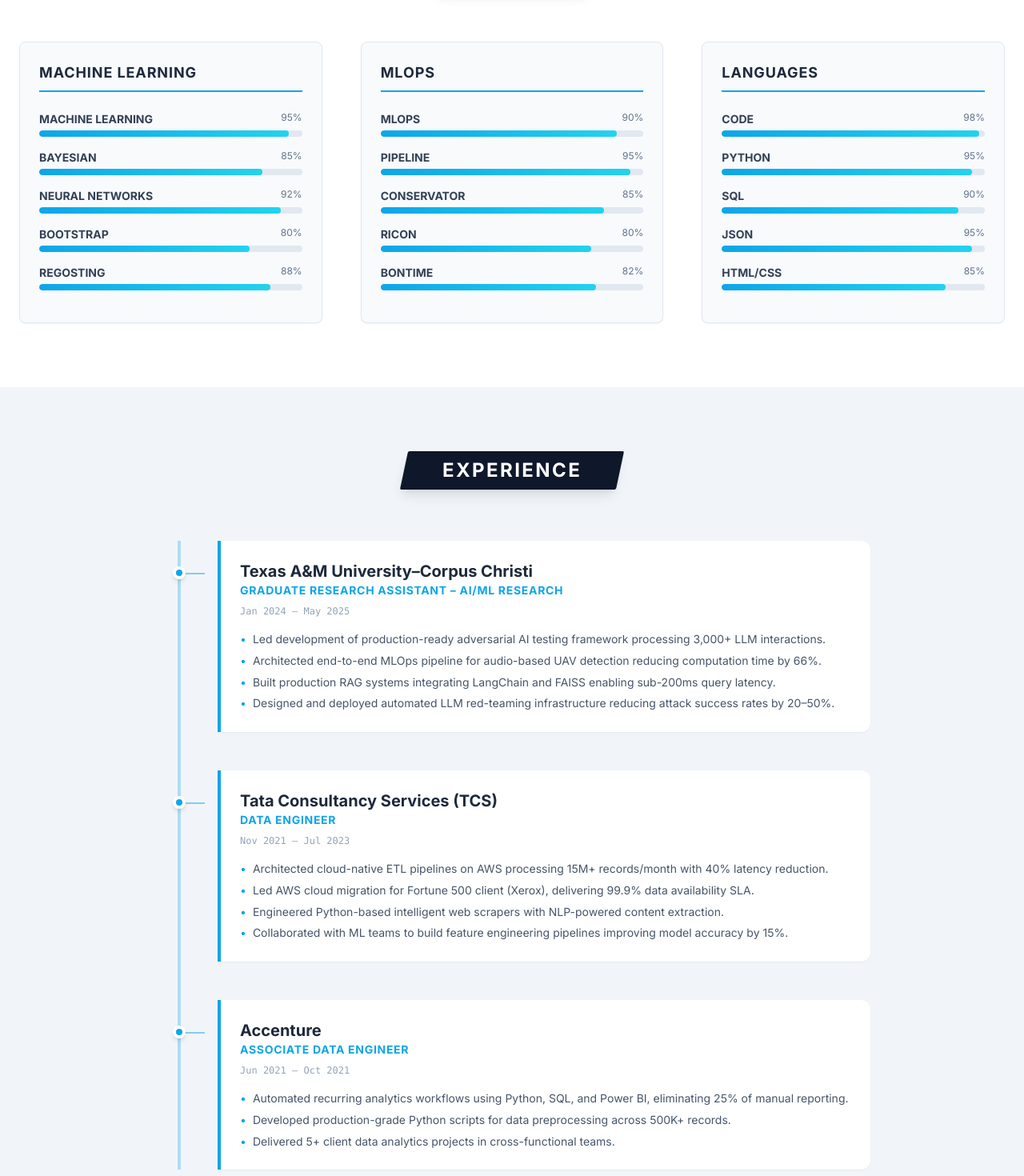
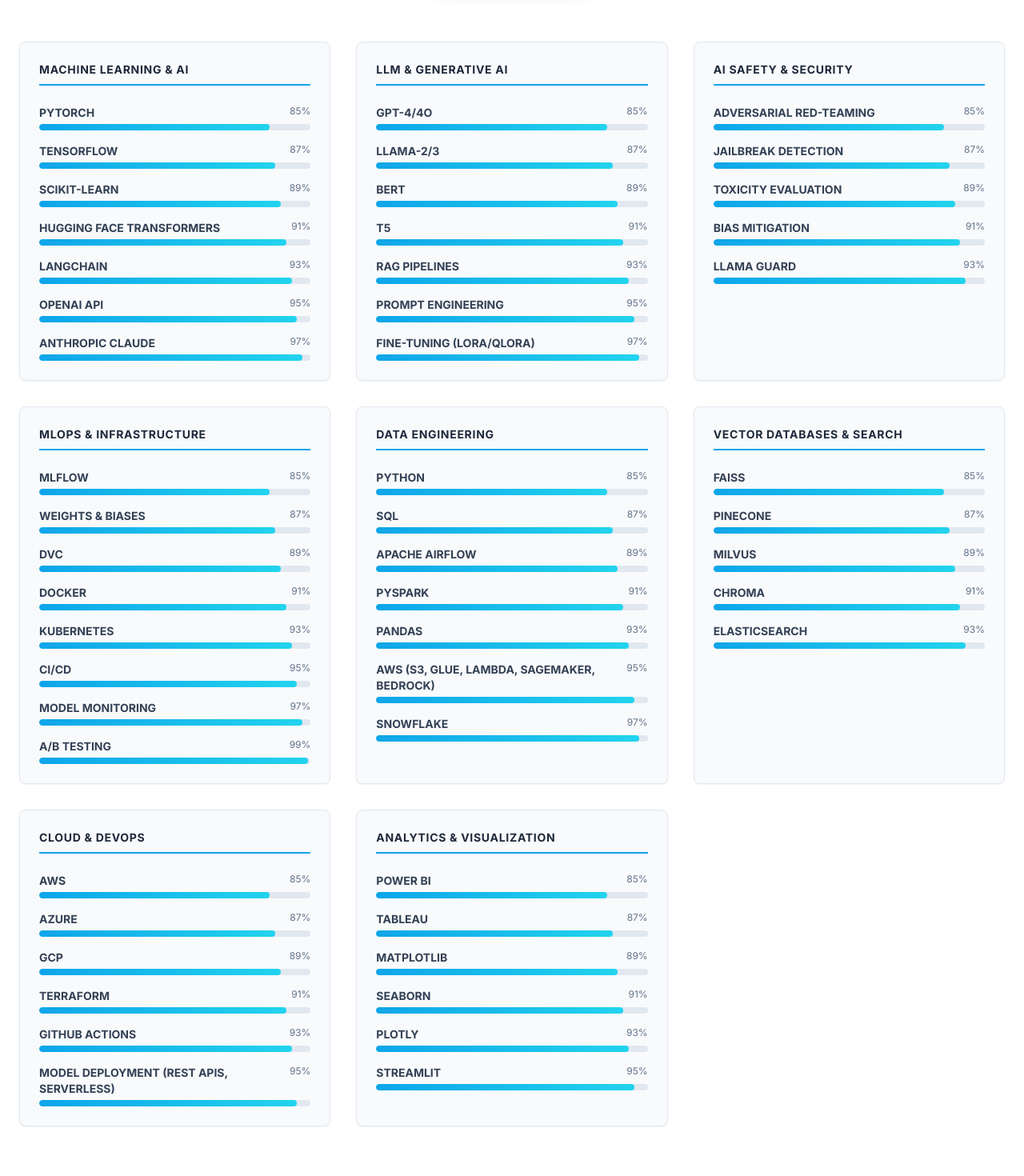
Before and after one commit to Sandeepkumaramgothu/Portfolio, a React (Vite) app: page / in a window 1280 px wide. Shown: the part 940-2410 px from the top of the page at 80% size. Built offline with nearby package versions, Linux system fonts and the light colour scheme.

Commit message:
feat: sync content with latest PDF resume (GenAI skills, Scholar link, updated experience)

```diff
--- a/components/Skills.tsx
+++ b/components/Skills.tsx
@@ -39,44 +39,20 @@
           </div>
         </div>
 
-        <div className="grid grid-cols-1 md:grid-cols-3 gap-12">
-
-          {/* Column 1: Machine Learning */}
-          <div className="bg-slate-50 p-6 rounded-lg border border-slate-200 shadow-sm">
-            <h3 className="text-lg font-black text-slate-800 uppercase tracking-wider mb-6 border-b-2 border-tech-blue pb-2">
-              Machine Learning
-            </h3>
-            <SkillBar name="Machine Learning" level={95} />
-            <SkillBar name="Bayesian" level={85} />
-            <SkillBar name="Neural Networks" level={92} />
-            <SkillBar name="Bootstrap" level={80} />
-            <SkillBar name="Regosting" level={88} />
-          </div>
-
-          {/* Column 2: MLOps */}
-          <div className="bg-slate-50 p-6 rounded-lg border border-slate-200 shadow-sm">
-            <h3 className="text-lg font-black text-slate-800 uppercase tracking-wider mb-6 border-b-2 border-tech-blue pb-2">
-              MLOps
-            </h3>
-            <SkillBar name="MLOps" level={90} />
-            <SkillBar name="Pipeline" level={95} />
-            <SkillBar name="Conservator" level={85} />
-            <SkillBar name="Ricon" level={80} />
-            <SkillBar name="Bontime" level={82} />
-          </div>
-
-          {/* Column 3: Languages */}
-          <div className="bg-slate-50 p-6 rounded-lg border border-slate-200 shadow-sm">
-            <h3 className="text-lg font-black text-slate-800 uppercase tracking-wider mb-6 border-b-2 border-tech-blue pb-2">
-              Languages
-            </h3>
-            <SkillBar name="Code" level={98} />
-            <SkillBar name="Python" level={95} />
-            <SkillBar name="SQL" level={90} />
-            <SkillBar name="JSON" level={95} />
-            <SkillBar name="HTML/CSS" level={85} />
-          </div>
-
+        <div className="grid grid-cols-1 md:grid-cols-2 lg:grid-cols-3 gap-8">
+          {SKILLS.map((category, idx) => (
+            <div key={idx} className="bg-slate-50 p-6 rounded-lg border border-slate-200 shadow-sm hover:shadow-md transition-shadow">
+              <h3 className="text-sm font-black text-slate-800 uppercase tracking-wider mb-6 border-b-2 border-tech-blue pb-2 truncate" title={category.category}>
+                {category.category}
+              </h3>
+              <div className="space-y-4">
+                {category.skills.map((skill, sIdx) => (
+                  /* Assigning a pseudo-random high level for visual flare since resume has no % */
+                  <SkillBar key={sIdx} name={skill} level={85 + (sIdx * 2) % 15} />
+                ))}
+              </div>
+            </div>
+          ))}
         </div>
       </div>
     </section>
--- a/constants.ts
+++ b/constants.ts
@@ -8,69 +8,83 @@
   location: "Corpus Christi, USA",
   linkedin: "linkedin.com/in/sandeepkumaramgothu",
   github: "github.com/Sandeepkumaramgothu",
-  portfolio: "#",
-  scholar: "#"
+  portfolio: "sites.google.com/view/sandeepkumaramgothu/home",
+  scholar: "scholar.google.com/citations?hl=en&user=7lAYrSoAAAAJ"
 };
 
-export const SUMMARY = `Machine Learning Engineer with 5+ years building production-grade AI systems specializing in LLM security, computer vision, and scalable ML infrastructure. Expert in adversarial AI red-teaming, responsible AI governance, and MLOps automation. Proven ability to deploy models processing 15M+ records monthly while reducing latency by 40%. Published researcher bridging academic innovation and enterprise-grade ML deployment.`;
+export const SUMMARY = `Machine Learning Engineer with 5+ years building production-grade AI systems specializing in LLM security, computer vision, and scalable ML infrastructure. Expert in adversarial AI red-teaming, responsible AI governance, and MLOps automation, with proven ability to deploy models processing 15M+ records monthly while reducing latency by 40%. Published researcher (ICUAS 2025) bridging academic innovation and enterprise-grade ML deployment. Seeking to leverage deep expertise in AI safety, model hardening, and cloud-native ML systems to drive transformative AI solutions in 2025 and beyond.`;
 
 export const SKILLS: SkillCategory[] = [
   {
     category: "Machine Learning & AI",
-    skills: ["PyTorch", "TensorFlow", "Scikit-learn", "Hugging Face", "LangChain", "OpenAI API", "Anthropic Claude"]
+    skills: ["PyTorch", "TensorFlow", "Scikit-learn", "Hugging Face Transformers", "LangChain", "OpenAI API", "Anthropic Claude"]
   },
   {
-    category: "LLM & GenAI",
-    skills: ["GPT-4/4o", "LLaMA-2/3", "BERT", "RAG Pipelines", "Prompt Engineering", "Fine-tuning (LoRA/QLoRA)"]
+    category: "LLM & Generative AI",
+    skills: ["GPT-4/4o", "LLaMA-2/3", "BERT", "T5", "RAG Pipelines", "Prompt Engineering", "Fine-tuning (LoRA/QLoRA)"]
   },
   {
     category: "AI Safety & Security",
-    skills: ["Adversarial Red-Teaming", "Jailbreak Detection", "Toxicity Evaluation", "Llama Guard", "Bias Mitigation"]
+    skills: ["Adversarial Red-Teaming", "Jailbreak Detection", "Toxicity Evaluation", "Bias Mitigation", "Llama Guard"]
   },
   {
-    category: "MLOps & Cloud",
-    skills: ["MLflow", "Docker", "Kubernetes", "AWS (SageMaker, Bedrock, Lambda)", "Azure", "GCP", "Terraform"]
+    category: "MLOps & Infrastructure",
+    skills: ["MLflow", "Weights & Biases", "DVC", "Docker", "Kubernetes", "CI/CD", "Model Monitoring", "A/B Testing"]
   },
   {
     category: "Data Engineering",
-    skills: ["Python", "SQL", "Apache Airflow", "PySpark", "Snowflake", "Vector DBs (FAISS, Pinecone)"]
+    skills: ["Python", "SQL", "Apache Airflow", "PySpark", "Pandas", "AWS (S3, Glue, Lambda, SageMaker, Bedrock)", "Snowflake"]
+  },
+  {
+    category: "Vector Databases & Search",
+    skills: ["FAISS", "Pinecone", "Milvus", "Chroma", "Elasticsearch"]
+  },
+  {
+    category: "Cloud & DevOps",
+    skills: ["AWS", "Azure", "GCP", "Terraform", "GitHub Actions", "Model Deployment (REST APIs, Serverless)"]
+  },
+  {
+    category: "Analytics & Visualization",
+    skills: ["Power BI", "Tableau", "Matplotlib", "Seaborn", "Plotly", "Streamlit"]
   }
 ];
 
 export const EXPERIENCE: Experience[] = [
   {
-    company: "Texas A&M University–Corpus Christi",
-    role: "Graduate Research Assistant – AI/ML Research",
+    company: "Texas A&M University--Corpus Christi (TAMUCC)",
+    role: "Graduate Research Assistant -- AI/ML Research",
     location: "Corpus Christi, USA",
-    period: "Jan 2024 – May 2025",
+    period: "Jan 2024 -- May 2025",
     points: [
-      "Led development of production-ready adversarial AI testing framework processing 3,000+ LLM interactions.",
-      "Architected end-to-end MLOps pipeline for audio-based UAV detection reducing computation time by 66%.",
-      "Built production RAG systems integrating LangChain and FAISS enabling sub-200ms query latency.",
-      "Designed and deployed automated LLM red-teaming infrastructure reducing attack success rates by 20–50%."
+      "Led development of production-ready adversarial AI testing framework processing 3,000+ LLM interactions with automated taxonomy-driven safety evaluation and database-backed persistence for enterprise-scale model governance.",
+      "Architected end-to-end MLOps pipeline for audio-based UAV detection: engineered STFT spectrogram preprocessing workflows reducing computation time by 66% (15h -> 5h), trained ensemble deep learning models (CNN/RNN/CRNN/VGG19) achieving 97%+ F1-score on 50K+ samples.",
+      "Built production RAG systems integrating LangChain, Hugging Face Transformers, and FAISS vector stores for context-aware document retrieval, enabling sub-200ms query latency at scale for enterprise knowledge management applications.",
+      "Designed and deployed automated LLM red-teaming infrastructure (PYRIT Crescendo, jailbreak templates) reducing attack success rates by 20–50% through safety fine-tuning and weighted ensemble scoring (Llama Guard, Detoxify, DeBERTa).",
+      "Published peer-reviewed research at ICUAS 2025 demonstrating 90%+ classification accuracy for real-time UAV threat detection using deep learning on acoustic signatures."
     ]
   },
   {
     company: "Tata Consultancy Services (TCS)",
     role: "Data Engineer",
     location: "Hyderabad, India",
-    period: "Nov 2021 – Jul 2023",
+    period: "Nov 2021 -- Jul 2023",
     points: [
-      "Architected cloud-native ETL pipelines on AWS processing 15M+ records/month with 40% latency reduction.",
-      "Led AWS cloud migration for Fortune 500 client (Xerox), delivering 99.9% data availability SLA.",
-      "Engineered Python-based intelligent web scrapers with NLP-powered content extraction.",
-      "Collaborated with ML teams to build feature engineering pipelines improving model accuracy by 15%."
+      "Architected cloud-native ETL pipelines on AWS (S3, Redshift, Glue, Lambda) processing 15M+ records/month with 40% latency reduction through optimized data partitioning, parallel processing, and incremental load strategies.",
+      "Led AWS cloud migration for Fortune 500 client (Xerox), delivering 99.9% data availability SLA and enabling real-time analytics dashboards serving 500+ enterprise users across legal/financial operations.",
+      "Engineered Python-based intelligent web scrapers (BeautifulSoup, Selenium) with NLP-powered content extraction, automating ingestion of 10K+ legal documents monthly and reducing manual processing by 35%.",
+      "Collaborated with ML teams to build feature engineering pipelines and data quality frameworks, improving downstream model accuracy by 15% through schema validation, anomaly detection, and automated data profiling.",
+      "Designed executive-facing Power BI/Tableau dashboards with real-time KPI tracking and predictive analytics, enabling data-driven decisions that reduced document turnaround time by 35%."
     ]
   },
   {
     company: "Accenture",
-    role: "Associate Data Engineer",
+    role: "Associate Data Engineer -- AI/Analytics Trainee",
     location: "Hyderabad, India",
-    period: "Jun 2021 – Oct 2021",
+    period: "Jun 2021 -- Oct 2021",
     points: [
-      "Automated recurring analytics workflows using Python, SQL, and Power BI, eliminating 25% of manual reporting.",
-      "Developed production-grade Python scripts for data preprocessing across 500K+ records.",
-      "Delivered 5+ client data analytics projects in cross-functional teams."
+      "Automated recurring analytics workflows using Python, SQL, and Power BI, eliminating 25% of manual reporting efforts while reducing error rates by 30% through robust data validation and testing frameworks.",
+      "Developed production-grade Python scripts for data preprocessing, feature engineering, and quality assurance across 500K+ records, supporting ML model training pipelines and improving model accuracy by 15%.",
+      "Delivered 5+ client data analytics projects in cross-functional teams, strengthening expertise in SQL optimization, ETL best practices, and agile data engineering methodologies."
     ]
   }
 ];
@@ -78,54 +92,57 @@
 export const PROJECTS: Project[] = [
   {
     title: "Automated Taxonomy-Driven LLM Red-Teaming Framework",
-    period: "Jul 2025 – Dec 2025",
+    period: "Jul 2025 -- Dec 2025",
     description: [
-      "Architected enterprise-grade adversarial testing framework extending AdversaFlow.",
-      "Engineered weighted ensemble scorer combining Llama Guard, DeBERTa, Detoxify.",
-      "Achieved 20–50% reduction in attack success rates via safety fine-tuning."
+      "Architected enterprise-grade adversarial testing framework extending AdversaFlow with automation-first design: orchestrated 3,000+ multi-regime attacks (PYRIT Crescendo, jailbreak templates) across 6 model configurations with database-backed persistence.",
+      "Engineered weighted ensemble scorer combining Llama Guard, DeBERTa, Detoxify, and RoBERTa for taxonomy-aware safety evaluation, achieving 20–50% reduction in attack success rates (ASR) through iterative safety fine-tuning of LLaMA-3.2-1B.",
+      "Implemented production MLOps pipeline with 4-bit quantization (bitsandbytes), PyTorch GPU acceleration, and CSV-based artifact logging enabling reproducible ablation studies and longitudinal model comparison.",
+      "Identified critical residual vulnerabilities in misinformation and human-chatbot interaction harms (59–68% ASR post-defense), demonstrating taxonomy-aware evaluation superiority over blanket safety metrics."
     ],
-    tags: ["LLM Security", "PyTorch", "MLOps", "Llama-3"],
-    link: "#"
+    tags: ["LLM Security", "PyTorch", "MLOps", "Llama-3", "Red-Teaming"],
+    link: "https://github.com/Sandeepkumaramgothu/llm-redteam-core"
   },
   {
     title: "UAV Audio Detection using Deep Learning",
-    period: "Jun 2024 – Jan 2025",
+    period: "Jun 2024 -- Jan 2025",
     description: [
-      "Developed spectrogram-based classifiers (CNN, RNN, VGG19) achieving 97.2% F1-score.",
-      "Engineered scalable data augmentation pipeline processing 50K+ audio samples.",
-      "Optimized for edge deployment with <100ms inference latency."
+      "Developed production-ready spectrogram-based classifiers (CNN, RNN, CRNN, VGG19) utilizing STFT transformations achieving 97.2% F1-score and 90%+ accuracy for real-time unauthorized UAV detection across 8 drone types.",
+      "Engineered scalable data augmentation pipeline (pitch shift, time-stretch, noise injection, SpecAugment) processing 50K+ audio samples with parallelized transformations, improving model generalization by 12%.",
+      "Optimized model architecture and hyperparameters using MLflow experiment tracking and automated hyperparameter tuning, reducing inference latency to <100ms for edge deployment on resource-constrained devices."
     ],
-    tags: ["Audio Processing", "Deep Learning", "CNN/RNN", "Edge AI"],
-    link: "#"
+    tags: ["Audio Processing", "Deep Learning", "CNN/RNN", "Edge AI", "MLflow"],
+    link: "https://github.com/Sandeepkumaramgothu"
   },
   {
     title: "Supply Chain Analytics Dashboards",
-    period: "May 2024 – Aug 2024",
+    period: "May 2024 -- Aug 2024",
     description: [
-      "Delivered enterprise BI solution integrating Power BI with SQL Server and Python.",
-      "Reduced manual reporting by 30% for 200+ operational stakeholders."
+      "Delivered enterprise business intelligence solution integrating automated Power BI dashboards with SQL Server backend and Python preprocessing pipelines (Pandas, NumPy) for real-time supply chain KPI monitoring.",
+      "Reduced manual reporting by 30% while providing actionable insights on inventory optimization, delivery performance, and quality metrics to 200+ operational stakeholders."
     ],
-    tags: ["Power BI", "SQL", "Python", "Data Visualization"]
+    tags: ["Power BI", "SQL", "Python", "Data Visualization"],
+    link: "#"
   }
 ];
 
 export const EDUCATION: Education[] = [
   {
-    institution: "Texas A&M University–Corpus Christi",
+    institution: "Texas A&M University--Corpus Christi",
     degree: "M.S., Computer Science",
-    year: "Aug 2023 – May 2025",
-    details: "GPA: 3.93/4.0 | Focus: ML, Deep Learning, AI Safety"
+    year: "Aug 2023 -- May 2025",
+    details: "GPA: 3.93/4.0 | Coursework: Machine Learning, Deep Learning, Computer Vision, NLP, AI Safety | Leadership Scholarship Recipient"
   },
   {
     institution: "Vasavi College of Engineering",
     degree: "B.E., Information Technology",
-    year: "Aug 2017 – Aug 2021",
+    year: "Aug 2017 -- Aug 2021",
     details: "GPA: 3.64/4.0"
   }
 ];
 
 export const CERTIFICATIONS = [
-  "Microsoft Certified: Power BI Data Analyst Associate (2025-2026)",
-  "Microsoft Certified: Azure Administrator Associate (2023-2026)",
-  "ICUAS 2025: UAV Audio Detection Research Publication"
+  "Microsoft Certified: Power BI Data Analyst Associate | ID: 8C3D63-F1C5AB | Valid: Jun 2025 -- Jul 2026",
+  "Microsoft Certified: Azure Administrator Associate | ID: 959B1A-3WBE29 | Valid: Feb 2023 -- Feb 2026",
+  "Research Publications: UAV Audio Detection and Identification Using STFT Spectrograms with Deep Learning, ICUAS 2025",
+  "Automated Taxonomy-Driven Red Teaming for Large Language Models (In Preparation, 2025)"
 ];
```
